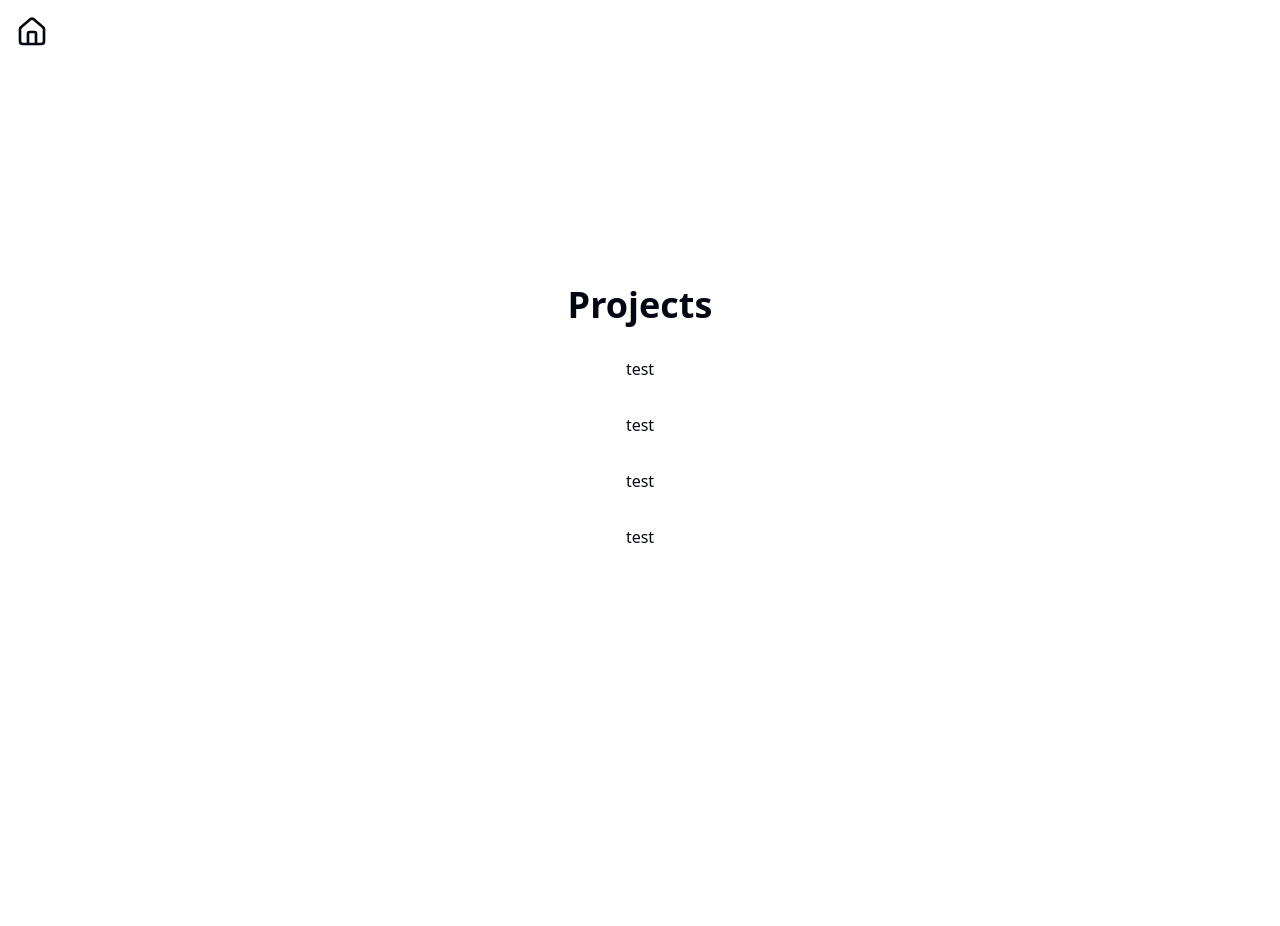
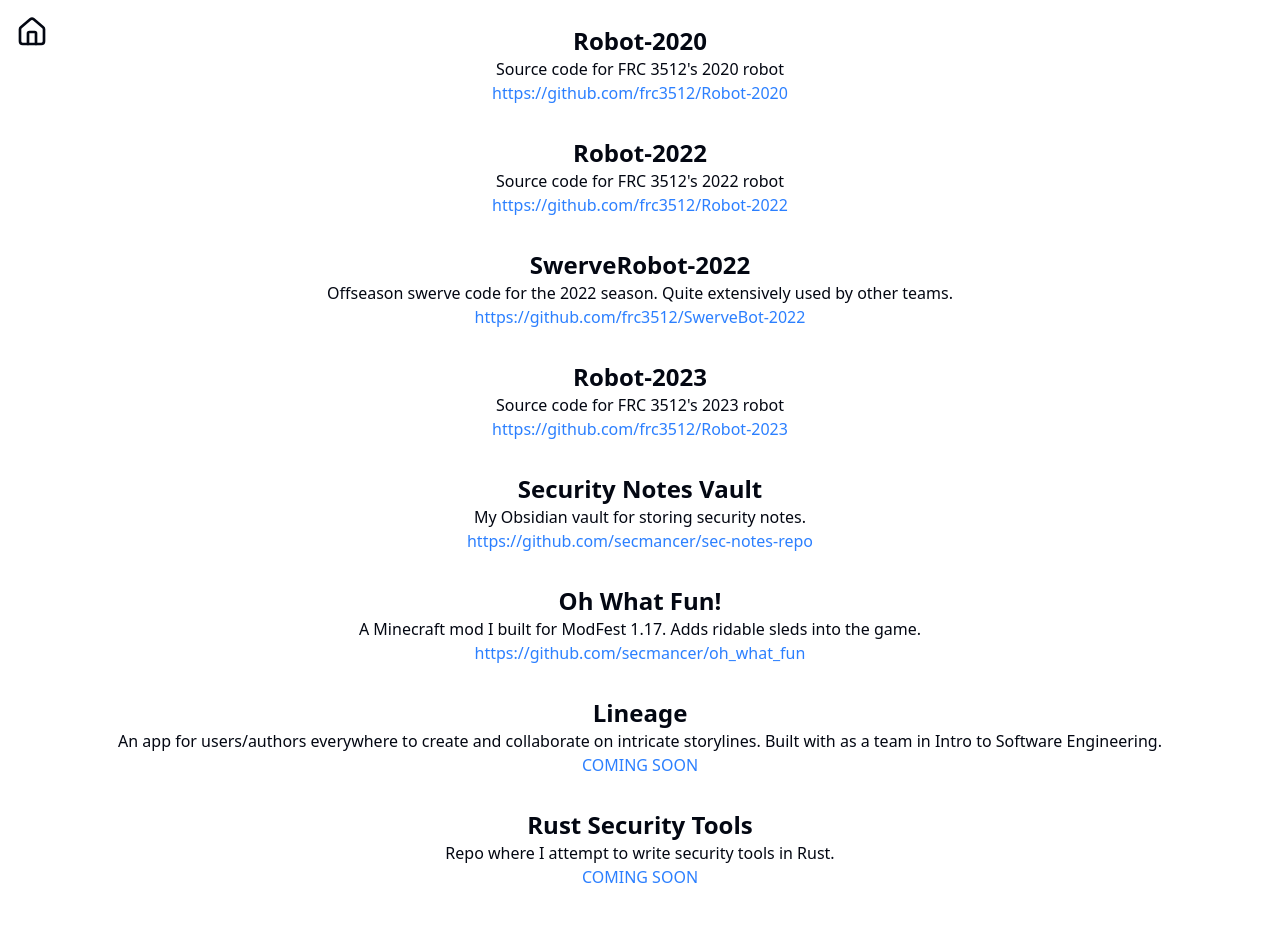
Before and after one commit to secmancer/secmancer.github.io, a Next.js app: page /projects in a window 1280 px wide. Shown: the top 926 px of the page. Before the commit the page ends 800 px from the top, so only its background shows below. Built offline with nearby package versions, Linux system fonts and the light colour scheme.

Commit message:
Finish up projects, make some edits

```diff
--- a/src/app/experience/page.jsx
+++ b/src/app/experience/page.jsx
@@ -3,7 +3,6 @@
 export default function Page() {
   return (
     <div className="w-full h-full flex flex-col items-center justify-center p-8 space-y-8">
-      <h1 className="text-4xl font-bold">Experience</h1>
       <Job
         title="Jr. SOC Analyst Student Assistant"
         workplace="California Polytechnic State University - San Luis Obispo"
--- a/src/app/projects/page.jsx
+++ b/src/app/projects/page.jsx
@@ -2,12 +2,52 @@
 
 export default function Page() {
   return (
-    <div className="w-full h-full flex flex-col items-center justify-center p-8 space-y-8">
-      <h1 className="text-4xl font-bold">Projects</h1>
-      <Project title="" description="test" />
-      <Project title="" description="test" />
-      <Project title="" description="test" />
-      <Project title="" description="test" />
+    <div className="w-full h-full flex flex-col items-center justify-center p-8 space-y-8 mt-16">
+      <Project
+        title="Robot-2020"
+        description="Source code for FRC 3512's 2020 robot"
+        link="https://github.com/frc3512/Robot-2020"
+      />
+      <Project
+        title="Robot-2022"
+        description="Source code for FRC 3512's 2022 robot"
+        link="https://github.com/frc3512/Robot-2022"
+      />
+      <Project
+        title="SwerveRobot-2022"
+        description="Offseason swerve code for the 2022 season. Quite extensively used by other teams."
+        link="https://github.com/frc3512/SwerveBot-2022"
+      />
+      <Project
+        title="Robot-2023"
+        description="Source code for FRC 3512's 2023 robot"
+        link="https://github.com/frc3512/Robot-2023"
+      />
+      <Project
+        title="Security Notes Vault"
+        description="My Obsidian vault for storing security notes."
+        link="https://github.com/secmancer/sec-notes-repo"
+      />
+      <Project
+        title="Oh What Fun!"
+        description="A Minecraft mod I built for ModFest 1.17. Adds ridable sleds into the game."
+        link="https://github.com/secmancer/oh_what_fun"
+      />
+      <Project
+        title="Lineage"
+        description="An app for users/authors everywhere to create and collaborate on intricate storylines. Built with as a team in Intro to Software Engineering."
+        link="COMING SOON"
+      />
+      <Project
+        title="Rust Security Tools"
+        description="Repo where I attempt to write security tools in Rust."
+        link="COMING SOON"
+      />
+      <Project
+        title="Untitled Security Testing Container Tool"
+        description="Tool similar to Exegol, but written in Rust, to spin up Docker/Podman instances for security testing."
+        link="COMING SOON"
+      />
     </div>
   );
 }
--- a/src/app/resume/page.jsx
+++ b/src/app/resume/page.jsx
@@ -1,7 +1,8 @@
 export default function Page() {
   return (
     <div className="w-full h-full flex items-center justify-center">
-      Coming soon!
+      Coming soon! This won't be a standard page, but rather redirect to my
+      resume for you to view/download. Stay tuned!
     </div>
   );
 }
--- a/src/app/skills/page.jsx
+++ b/src/app/skills/page.jsx
@@ -3,7 +3,6 @@
 export default function Page() {
   return (
     <div className="w-full h-full flex flex-col items-center justify-center p-8 space-y-8">
-      <h1 className="text-4xl font-bold">Skills</h1>
       <Skill
         title="Security Operations"
         description="Experience working in a SOC and building relevant tools."
--- a/src/components/navbar.jsx
+++ b/src/components/navbar.jsx
@@ -1,5 +1,5 @@
 import Link from "next/link";
-import { House, Pi } from "lucide-react";
+import { House } from "lucide-react";
 
 const links = [
   {
--- a/src/components/project.tsx
+++ b/src/components/project.tsx
@@ -8,10 +8,10 @@
   return (
     <div className="mb-8 text-center">
       <h2 className="text-2xl font-semibold">{title}</h2>
+      <p>{description}</p>
       <a href={link} className="text-blue-500">
         {link}
       </a>
-      <p>{description}</p>
     </div>
   );
 }
```
